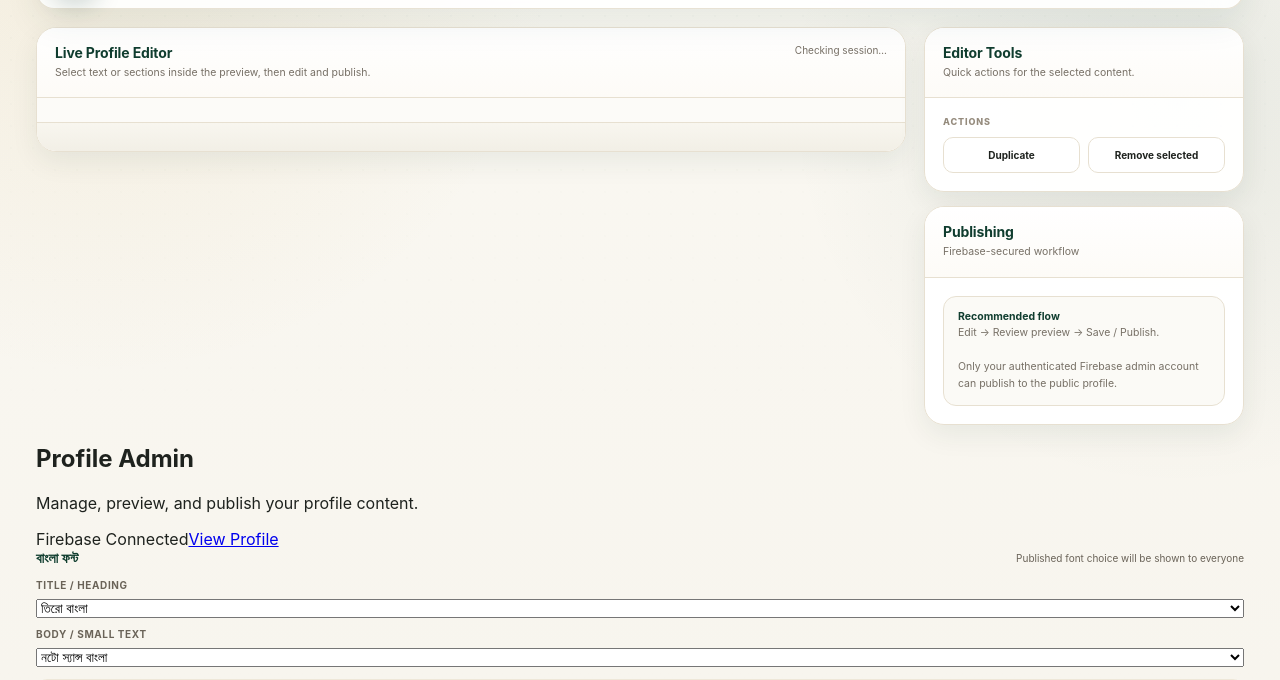
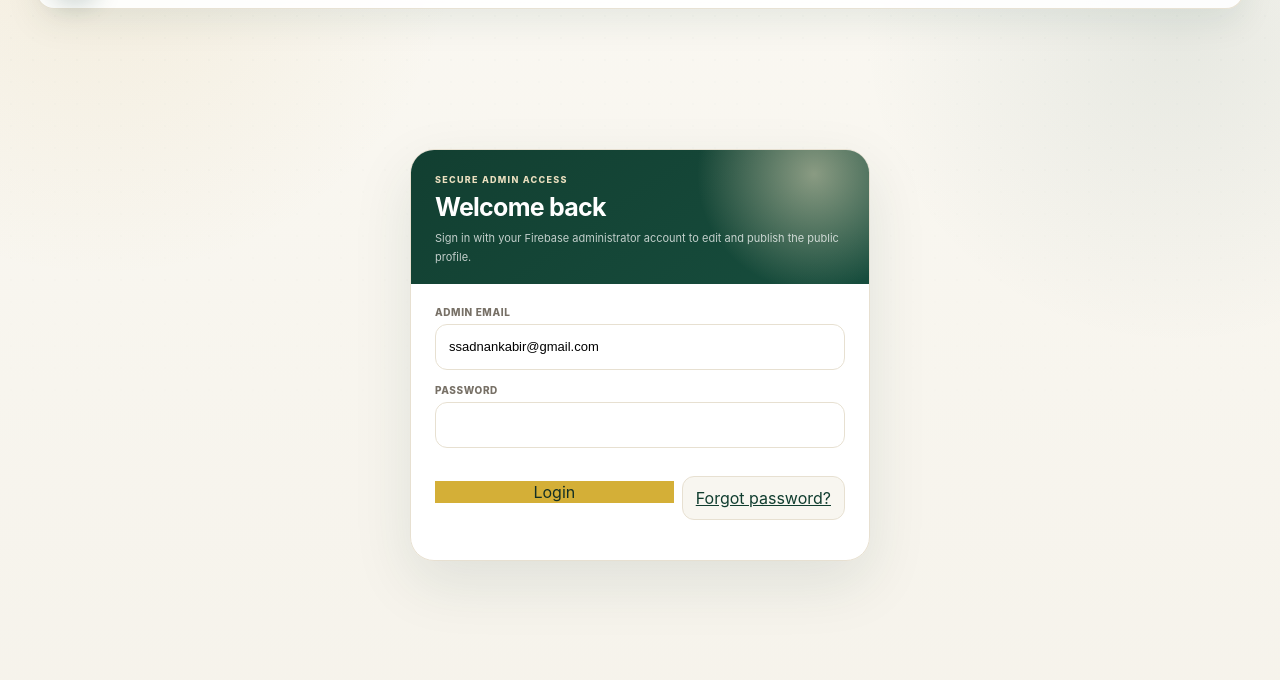
Before and after one commit to ssadnankabir-star/Bio-data, a plain HTML site: page admin.html in a window 1280 px wide. Shown: the part 83-763 px from the top of the page. Drawn offline with Linux system fonts and the light colour scheme; no server answers; a web font is replaced by a local one.

Commit message:
Add files via upload

```diff
--- a/admin.html
+++ b/admin.html
@@ -276,6 +276,50 @@ body:before{
 }
 </style>
 
+
+<style id="premiumAdminDesktopFix">
+  .premium-main-grid{width:100%!important}
+  .premium-left{min-width:0!important;width:100%!important}
+  .premium-preview-shell{width:100%!important;overflow:hidden!important}
+  #preview{
+    display:block!important;
+    width:100%!important;
+    height:78vh!important;
+    min-height:760px!important;
+  }
+  .premium-toolbar{
+    position:sticky!important;
+    top:90px!important;
+    z-index:20!important;
+  }
+  .premium-toolbar-group{max-width:100%!important}
+  .premium-data-actions{
+    display:flex!important;
+    flex-wrap:wrap!important;
+    gap:8px!important;
+    padding:14px!important;
+    border-top:1px solid var(--pa-line)!important;
+    background:#fff!important;
+  }
+  .premium-data-actions button,
+  .premium-data-actions .button{
+    min-height:36px!important;
+    padding:0 11px!important;
+    border-radius:10px!important;
+    border:1px solid var(--pa-line)!important;
+    background:#fff!important;
+    color:var(--pa-text)!important;
+    font-size:10px!important;
+    font-weight:700!important;
+    display:inline-flex!important;
+    align-items:center!important;
+  }
+  @media(max-width:940px){
+    #preview{height:72vh!important;min-height:620px!important}
+    .premium-toolbar{position:static!important}
+  }
+</style>
+
 </head>
 <body>
 <div><h2>Profile Admin</h2><p>Manage, preview, and publish your profile content.</p></div></div>
@@ -441,24 +485,25 @@ window.addEventListener('appinstalled',()=>{if(installBtn)installBtn.style.displ
 </script>
 
 
+
 <script id="premiumAdminShellV3">
 (() => {
   function el(tag, cls, html){
-    const node=document.createElement(tag);
-    if(cls) node.className=cls;
-    if(html!==undefined) node.innerHTML=html;
+    const node = document.createElement(tag);
+    if (cls) node.className = cls;
+    if (html !== undefined) node.innerHTML = html;
     return node;
   }
-
-  function byId(id){ return document.getElementById(id); }
+  const byId = id => document.getElementById(id);
 
   function buildShell(){
-    if(document.querySelector(".premium-admin-shell")) return;
+    if (document.querySelector(".premium-admin-shell")) return;
 
-    const body=document.body;
-    const shell=el("div","premium-admin-shell");
-    const top=el("div","premium-admin-topbar");
-    top.innerHTML=`
+    const body = document.body;
+    const shell = el("div","premium-admin-shell");
+
+    const top = el("div","premium-admin-topbar");
+    top.innerHTML = `
       <div class="premium-brand">
         <div class="premium-brand-mark">SK</div>
         <div class="premium-brand-copy">
@@ -472,19 +517,18 @@ window.addEventListener('appinstalled',()=>{if(installBtn)installBtn.style.displ
       </div>`;
     shell.appendChild(top);
 
-    const existing=[...body.children].filter(n=>n!==shell && n.id!=="installAppBtn" && n.id!=="pwaInstallHint" && n.tagName!=="SCRIPT");
-    const originalHost=el("div","premium-original-host");
-    existing.forEach(n=>originalHost.appendChild(n));
+    const loginBox = byId("loginBox");
+    const editorBox = byId("editorBox");
+    const email = byId("email");
+    const password = byId("password");
+    const loginBtn = byId("login");
+    const reset = byId("reset");
+    const msg = byId("message");
+    const preview = byId("preview");
 
-    const loginBtn=byId("loginBtn");
-    const email=byId("email");
-    const password=byId("password");
-    const reset=byId("reset");
-    const msg=byId("msg");
-
-    const loginWrap=el("div","premium-login-wrap");
-    const loginCard=el("div","premium-login-card");
-    loginCard.innerHTML=`
+    const loginWrap = el("div","premium-login-wrap");
+    const loginCard = el("div","premium-login-card");
+    loginCard.innerHTML = `
       <div class="premium-login-hero">
         <div class="mini">Secure Admin Access</div>
         <h2>Welcome back</h2>
@@ -501,112 +545,137 @@ window.addEventListener('appinstalled',()=>{if(installBtn)installBtn.style.displ
       </div>`;
     loginWrap.appendChild(loginCard);
 
-    if(email){
-      const slot=loginCard.querySelector(".premium-email-slot");
-      const label=document.createElement("label"); label.textContent="Admin Email";
+    if (email) {
+      const slot = loginCard.querySelector(".premium-email-slot");
+      const label = document.createElement("label");
+      label.textContent = "Admin Email";
       slot.append(label,email);
     }
-    if(password){
-      const slot=loginCard.querySelector(".premium-password-slot");
-      const label=document.createElement("label"); label.textContent="Password";
+    if (password) {
+      const slot = loginCard.querySelector(".premium-password-slot");
+      const label = document.createElement("label");
+      label.textContent = "Password";
       slot.append(label,password);
     }
-    if(loginBtn) loginCard.querySelector(".premium-login-btn-slot").appendChild(loginBtn);
-    if(reset) loginCard.querySelector(".premium-reset-slot").appendChild(reset);
-    if(msg) loginCard.querySelector(".premium-msg-slot").appendChild(msg);
+    if (loginBtn) loginCard.querySelector(".premium-login-btn-slot").appendChild(loginBtn);
+    if (reset) loginCard.querySelector(".premium-reset-slot").appendChild(reset);
+    if (msg) loginCard.querySelector(".premium-msg-slot").appendChild(msg);
 
-    const mainGrid=el("div","premium-main-grid");
-    const left=el("div","premium-left");
-    const right=el("aside","premium-right");
+    const mainGrid = el("div","premium-main-grid");
+    const left = el("div","premium-left");
+    const right = el("aside","premium-right");
 
-    const editorCard=el("section","premium-card");
-    const editorHead=el("div","premium-card-head",`
-      <div><h2>Live Profile Editor</h2><p>Select text or sections inside the preview, then edit and publish.</p></div>
+    const editorCard = el("section","premium-card");
+    const editorHead = el("div","premium-card-head",`
+      <div>
+        <h2>Content Editor</h2>
+        <p>Double-click editable text inside the preview. Click a section or card to select it.</p>
+      </div>
       <span id="premiumStatusMirror" style="font-size:10px;color:var(--pa-muted)"></span>`);
-    const toolbar=el("div","premium-toolbar");
-    const group1=el("div","premium-toolbar-group");
-    const group2=el("div","premium-toolbar-group");
-    ["undo","redo","addItem","duplicateSelected","removeSelected","replaceImage"].forEach(id=>{const n=byId(id);if(n)group1.appendChild(n)});
-    ["save","publish","logout"].forEach(id=>{const n=byId(id);if(n)group2.appendChild(n)});
+
+    const toolbar = el("div","premium-toolbar");
+    const group1 = el("div","premium-toolbar-group");
+    const group2 = el("div","premium-toolbar-group");
+
+    ["undo","redo","addSection","addField","duplicateSelected","moveUp","moveDown","toggleHidden","removeSelected","imageBtn"]
+      .forEach(id => {
+        const n = byId(id);
+        if (n) group1.appendChild(n);
+      });
+
+    ["save","publish","logout"].forEach(id => {
+      const n = byId(id);
+      if (n) group2.appendChild(n);
+    });
+
     toolbar.append(group1,group2);
-    const previewShell=el("div","premium-preview-shell");
-    const preview=byId("preview");
-    if(preview) previewShell.appendChild(preview);
+
+    const previewShell = el("div","premium-preview-shell");
+    if (preview) previewShell.appendChild(preview);
+
+    const dataActions = editorBox?.querySelector(".data-actions");
+    if (dataActions) {
+      dataActions.classList.add("premium-data-actions");
+    }
+
     editorCard.append(editorHead,toolbar,previewShell);
+    if (dataActions) editorCard.appendChild(dataActions);
     left.appendChild(editorCard);
 
-    const fontCardSource=document.querySelector(".admin-font-card");
-    if(fontCardSource){
-      const card=el("section","premium-card premium-font-panel");
-      card.appendChild(el("div","premium-card-head",`<div><h3>বাংলা ফন্ট</h3><p>এই সেটিং Publish করলে সবাই একই ফন্ট দেখবে।</p></div>`));
-      const bodyWrap=el("div","premium-card-body");
+    const fontCardSource = document.querySelector(".admin-font-card");
+    if (fontCardSource) {
+      const card = el("section","premium-card premium-font-panel");
+      card.appendChild(el("div","premium-card-head",`
+        <div><h3>বাংলা ফন্ট</h3><p>Publish করলে এই font choice সবাই দেখবে।</p></div>`));
+      const bodyWrap = el("div","premium-card-body");
       bodyWrap.appendChild(fontCardSource);
       card.appendChild(bodyWrap);
       right.appendChild(card);
     }
 
-    const tools=el("section","premium-card");
-    tools.appendChild(el("div","premium-card-head",`<div><h3>Editor Tools</h3><p>Quick actions for the selected content.</p></div>`));
-    const toolsBody=el("div","premium-card-body");
-    toolsBody.innerHTML=`<div class="premium-side-group"><div class="premium-side-label">Actions</div><div class="premium-side-actions" id="premiumSideActions"></div></div>`;
-    tools.appendChild(toolsBody);
+    const tools = el("section","premium-card");
+    tools.appendChild(el("div","premium-card-head",`
+      <div><h3>Editor Tools</h3><p>Quick actions for selected content.</p></div>`));
+    tools.appendChild(el("div","premium-card-body",`
+      <div class="premium-footnote" style="margin-top:0">
+        <strong style="color:var(--pa-green)">How to edit</strong><br>
+        Double-click text inside the preview to edit it.<br><br>
+        Select a section or card, then use the toolbar to duplicate, reorder, hide/show, remove, or replace images.
+      </div>`));
     right.appendChild(tools);
 
-    const help=el("section","premium-card");
-    help.appendChild(el("div","premium-card-head",`<div><h3>Publishing</h3><p>Firebase-secured workflow</p></div>`));
+    const help = el("section","premium-card");
+    help.appendChild(el("div","premium-card-head",`
+      <div><h3>Publishing</h3><p>Firebase-secured workflow</p></div>`));
     help.appendChild(el("div","premium-card-body",`
       <div class="premium-footnote" style="margin-top:0">
         <strong style="color:var(--pa-green)">Recommended flow</strong><br>
         Edit → Review preview → Save / Publish.<br><br>
-        Only your authenticated Firebase admin account can publish to the public profile.
+        Only your authenticated Firebase admin account can publish.
       </div>`));
     right.appendChild(help);
 
     mainGrid.append(left,right);
     shell.append(loginWrap,mainGrid);
     body.prepend(shell);
-    shell.appendChild(originalHost);
 
-    // move any leftover relevant buttons into side action grid
-    const side=byId("premiumSideActions");
-    ["addItem","duplicateSelected","removeSelected","replaceImage"].forEach(id=>{
-      const n=byId(id);
-      if(n && side && !toolbar.contains(n)) side.appendChild(n);
-    });
+    // Hide the legacy wrappers after moving their functional elements.
+    const oldTop = document.querySelector("header.top");
+    const oldMain = document.querySelector("main.layout");
+    if (oldTop) oldTop.style.display = "none";
+    if (oldMain) oldMain.style.display = "none";
 
     function syncAuthUI(){
-      const editorVisible = preview && getComputedStyle(preview).display!=="none";
-      // The app already controls auth visibility; mirror that state by checking login button parent.
-      const authContainer = email?.closest("form,section,div");
-      const signedIn = byId("logout") && getComputedStyle(byId("logout")).display!=="none";
-      if(signedIn){
-        loginWrap.style.display="none";
-        mainGrid.style.display="grid";
-      }else{
-        mainGrid.style.display="none";
-        loginWrap.style.display="grid";
-      }
+      const signedIn = editorBox ? !editorBox.hidden : false;
+      loginWrap.style.display = signedIn ? "none" : "grid";
+      mainGrid.style.display = signedIn ? "grid" : "none";
     }
 
-    // mirror status text in header
-    const status=byId("status");
-    const mirror=byId("premiumStatusMirror");
-    if(status && mirror){
-      const obs=new MutationObserver(()=>mirror.textContent=status.textContent||"");
+    const status = byId("status");
+    const mirror = byId("premiumStatusMirror");
+    if (status && mirror) {
+      const obs = new MutationObserver(() => {
+        mirror.textContent = status.textContent || "";
+      });
       obs.observe(status,{childList:true,subtree:true,characterData:true});
-      mirror.textContent=status.textContent||"";
+      mirror.textContent = status.textContent || "";
     }
 
-    const authObserver=new MutationObserver(syncAuthUI);
-    authObserver.observe(body,{attributes:true,subtree:true,attributeFilter:["style","class"]});
-    setInterval(syncAuthUI,800);
+    const authObserver = new MutationObserver(syncAuthUI);
+    if (loginBox) authObserver.observe(loginBox,{attributes:true,attributeFilter:["hidden"]});
+    if (editorBox) authObserver.observe(editorBox,{attributes:true,attributeFilter:["hidden"]});
+
     syncAuthUI();
   }
 
-  if(document.readyState==="loading") document.addEventListener("DOMContentLoaded",buildShell);
-  else buildShell();
+  if (document.readyState === "loading") {
+    document.addEventListener("DOMContentLoaded", buildShell);
+  } else {
+    buildShell();
+  }
 })();
 </script>
 
+
 </body>
 </html>
```
